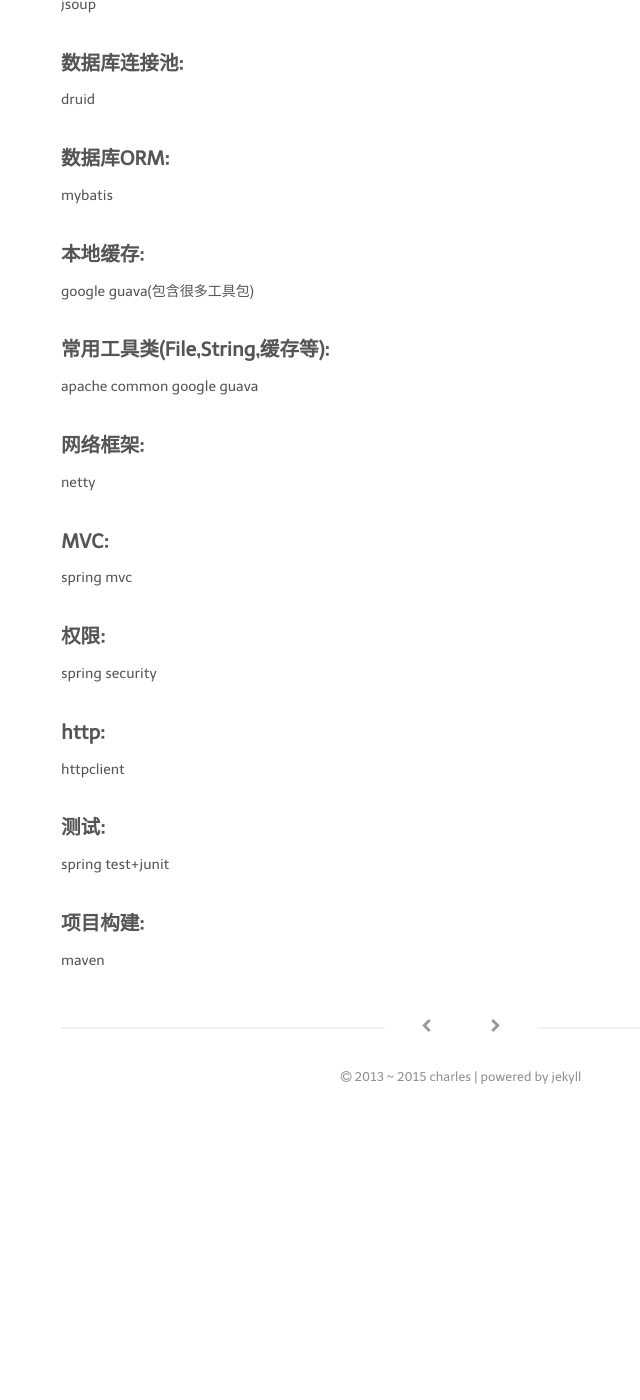
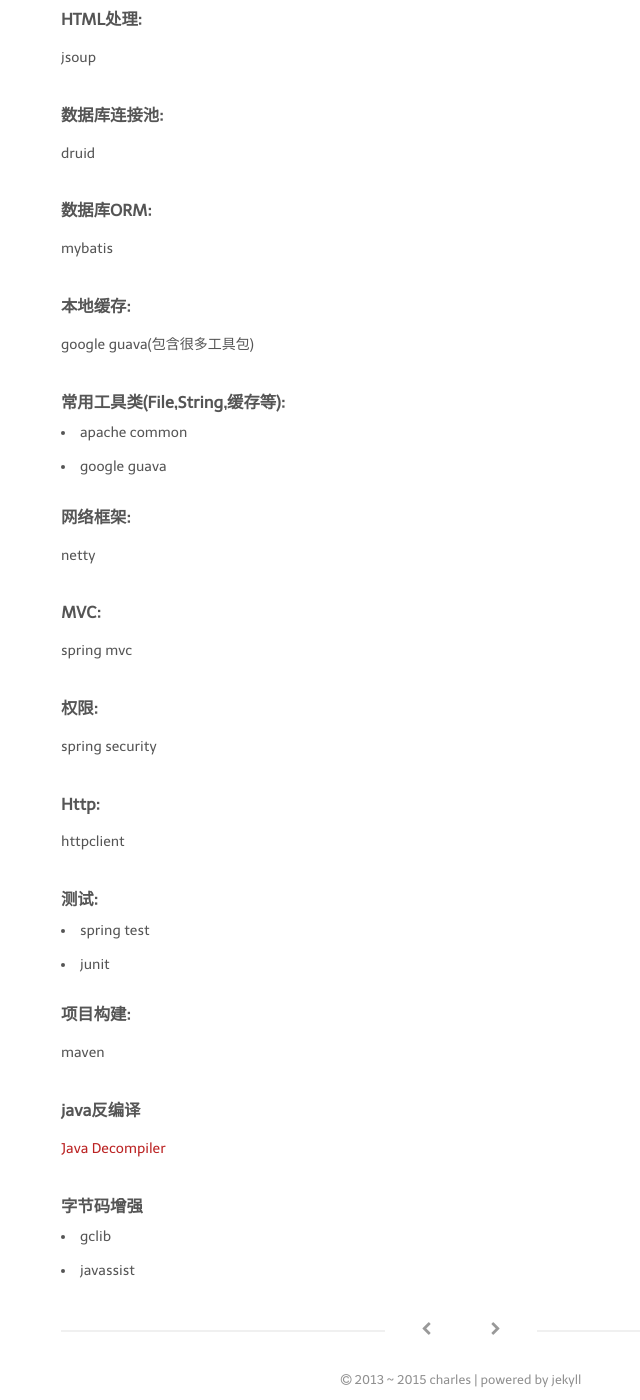
Before and after one commit to ichengchao/ichengchao.github.io, a Jekyll site: the page built from _posts/2015-07-22-java-framework.markdown, in a window 1280 px wide and 1400 px high, scrolled down 672 px. Shown: the whole window, without its empty margins (179-819 px from the left). Built offline with Jekyll 4.4.1, drawn with Linux system fonts in a browser that asks for light colours; Markdown is read by kramdown in place of the engine named in the settings; before the commit the page ends 1769 px from its top, so only the background shows below that; some of the changed text lies outside the part shown.

Commit message:
add content in 2015-07-22-java-framework.markdown

```diff
--- a/_posts/2015-07-22-java-framework.markdown
+++ b/_posts/2015-07-22-java-framework.markdown
@@ -8,64 +8,58 @@
 
 ---
 
-日志:
-====
+###日志:
 slf4j,代码中不能直接使用log4j
 
-序列化:
-====
-google protobuf
+###序列化:
+- google
+- protobuf
+- fastjson
+
+###JSON处理:
 fastjson
 
-JSON处理:
-====
-fastjson
-
-XML处理:
-====
+###XML处理:
 jdom
 
-HTML处理:
-====
+###HTML处理:
 jsoup
 
-数据库连接池:
-====
+###数据库连接池:
 druid
 
-数据库ORM:
-====
+###数据库ORM:
 mybatis
 
-本地缓存:
-====
+###本地缓存:
 google guava(包含很多工具包)
 
-常用工具类(File,String,缓存等):
-====
-apache common
-google guava
+###常用工具类(File,String,缓存等):
+- apache common
+- google guava
 
-网络框架:
-====
+###网络框架:
 netty
 
-MVC:
-====
+###MVC:
 spring mvc
 
-权限:
-====
+###权限:
 spring security
 
-http:
-====
+###Http:
 httpclient
 
-测试:
-====
-spring test+junit
+###测试:
+- spring test
+- junit
 
-项目构建:
-====
+###项目构建:
 maven
+
+###java反编译
+[Java Decompiler](http://jd.benow.ca/)
+
+###字节码增强
+- gclib
+- javassist
```
